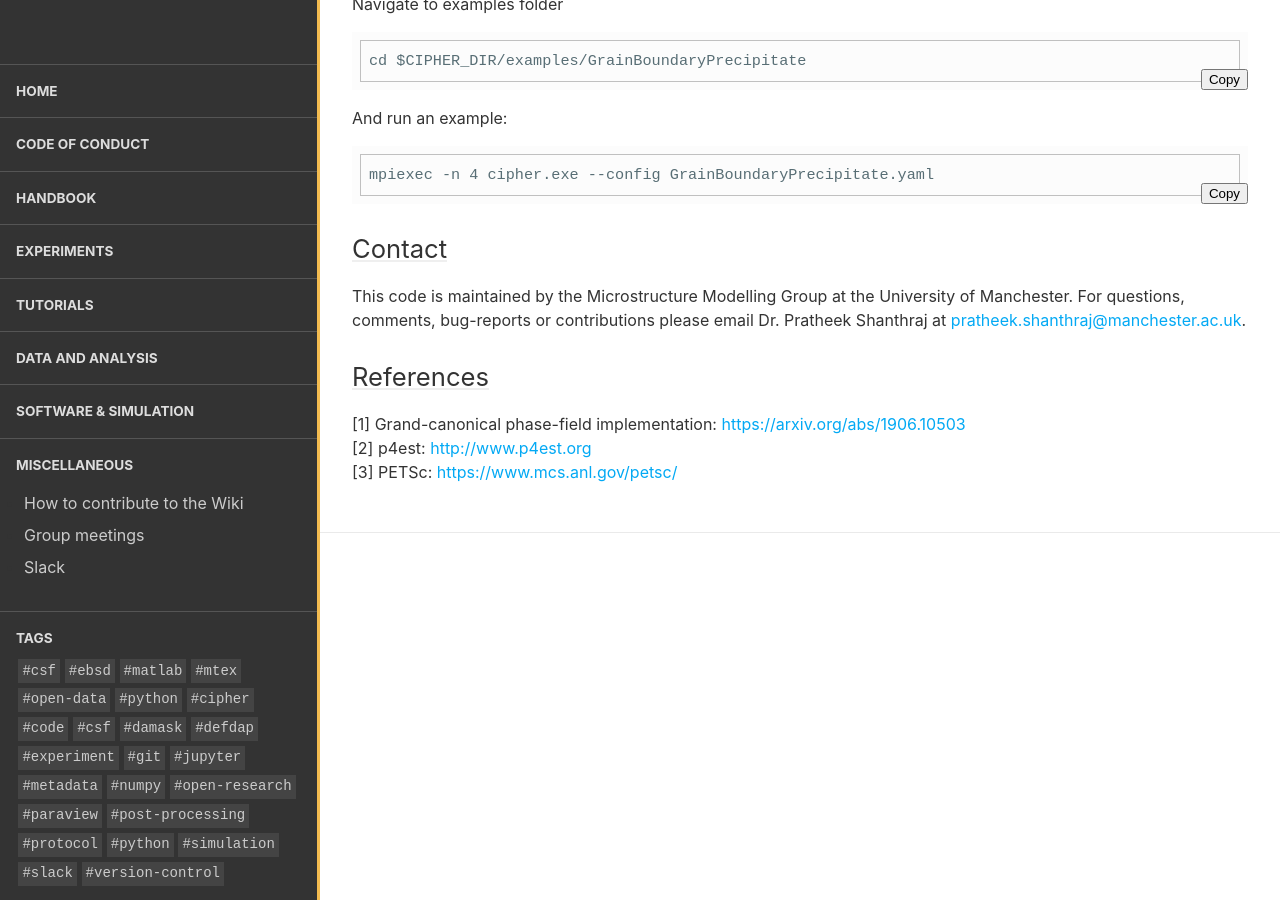
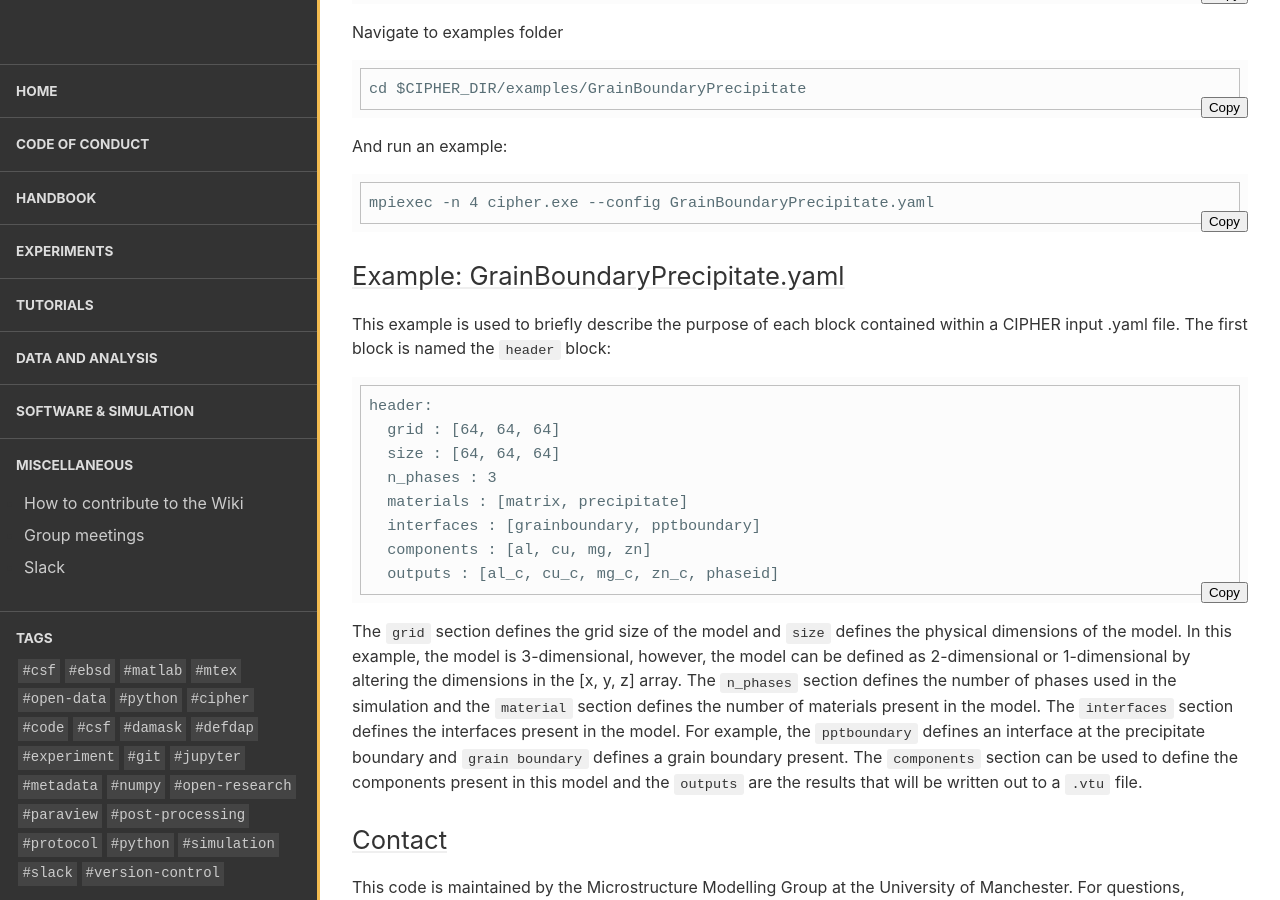
Before and after one commit to LightForm-group/wiki, a Jekyll site: the page built from collections/_software_and_simulation/CIPHER.md, in a window 1280 px wide and 900 px high, scrolled down 3790 px. Built offline with Jekyll 4.4.1, drawn with Linux system fonts in a browser that asks for light colours; nearby versions of some CDN libraries; some of the changed text lies outside the part shown.

Commit message:
Adding example
Added some detail on the header block in the CIPHER input .yaml file

````diff
--- a/collections/_software_and_simulation/CIPHER.md
+++ b/collections/_software_and_simulation/CIPHER.md
@@ -132,6 +132,22 @@ And run an example:
 ```
 mpiexec -n 4 cipher.exe --config GrainBoundaryPrecipitate.yaml
 ```
+## Example: GrainBoundaryPrecipitate.yaml
+
+This example is used to briefly describe the purpose of each block contained within a CIPHER input .yaml file. The first block is named the ```header``` block:
+
+```
+header:
+  grid : [64, 64, 64]
+  size : [64, 64, 64]
+  n_phases : 3
+  materials : [matrix, precipitate]
+  interfaces : [grainboundary, pptboundary]
+  components : [al, cu, mg, zn]
+  outputs : [al_c, cu_c, mg_c, zn_c, phaseid]
+  ```
+
+The ```grid``` section defines the grid size of the model and ```size``` defines the physical dimensions of the model. In this example, the model is 3-dimensional, however, the model can be defined as 2-dimensional or 1-dimensional by altering the dimensions in the [x, y, z] array. The ```n_phases``` section defines the number of phases used in the simulation and the ```material``` section defines the number of materials present in the model. The ```interfaces``` section defines the interfaces present in the model. For example, the ```pptboundary``` defines an interface at the precipitate boundary and ```grain boundary``` defines a grain boundary present. The ```components``` section can be used to define the components present in this model and the ```outputs``` are the results that will be written out to a ```.vtu``` file.
 
 ## Contact
 
````
